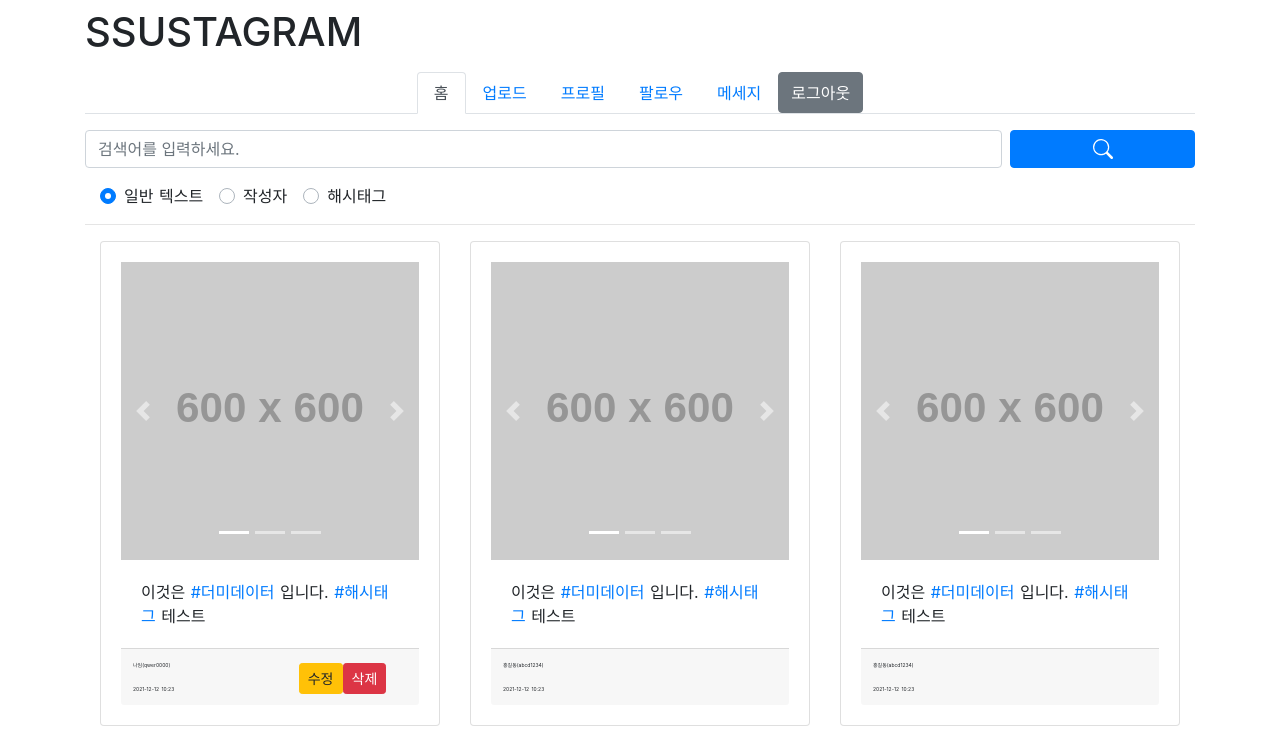
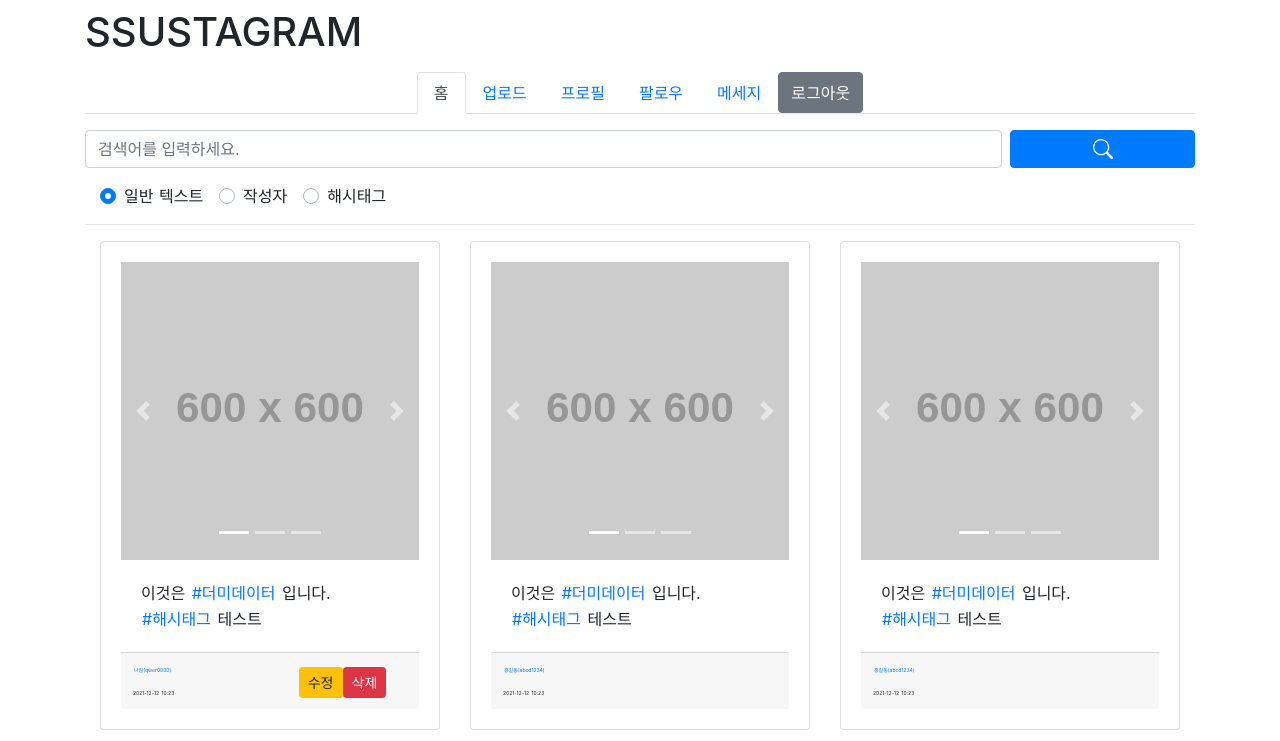
Before and after one commit to JeHwanYoo/ssustagram, a Nuxt app: page /home in a window 1280 px wide. Shown: the top 741 px of the page. Built offline with nearby package versions, Linux system fonts and the light colour scheme.

Commit message:
update hashtag link

```diff
--- a/components/HomePosts.vue
+++ b/components/HomePosts.vue
@@ -12,8 +12,15 @@
             <b-container fluid>
               <b-row>
                 <b-col class="px-2" style="line-height: 24px" cols="6">
-                  <div class="text-truncate" style="font-size: 5px">
-                    {{ post.name }}({{ post.userid }})
+                  <div>
+                    <b-btn
+                      class="px-0 py-0 text-truncate"
+                      style="font-size: 5px"
+                      variant="link"
+                      size="sm"
+                    >
+                      {{ post.name }}({{ post.userid }})
+                    </b-btn>
                   </div>
                   <div style="font-size: 5px">
                     {{ post.created_at | datetime }}
@@ -75,10 +82,12 @@ export default {
     applyForHashtags(text, hashtags) {
       let newText = text;
       for (let hashtag of hashtags) {
-        const url = `/posts?query=${hashtag.slice(1)}&type=h&limit=6&page=1`;
+        // const url = `/posts?query=${hashtag}&type=h&limit=6&page=1`;
         newText = newText
           .split(hashtag)
-          .join(`<a href='${url}'>${hashtag}</a>`); // replaceAll
+          .join(
+            `<button class="btn btn-link px-0 py-0" style="vertical-align: baseline">${hashtag}</button>`
+          ); // replaceAll
       }
       return newText;
     },
```
